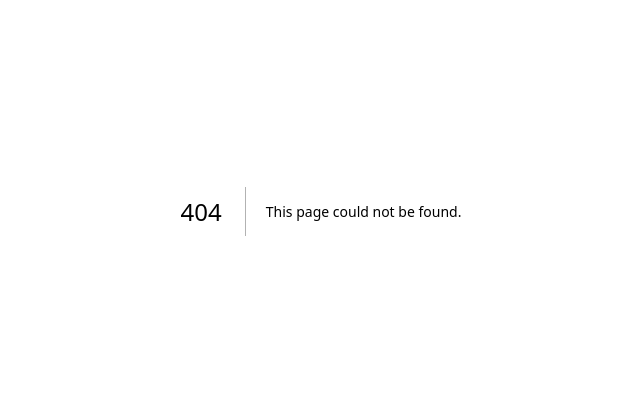
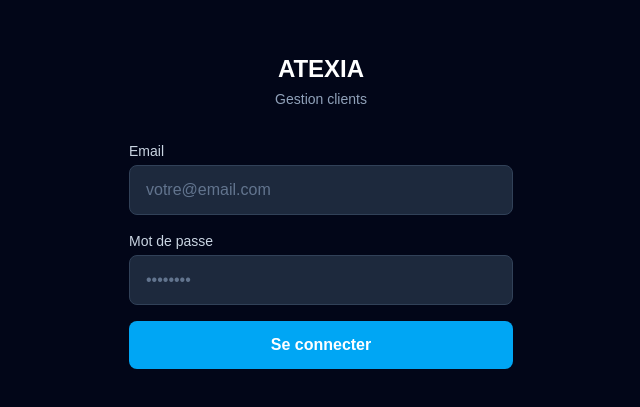
Before and after one commit to inizanyoann-jenova/gestion-client-mobile-et-fixe, a Next.js app: page /login in a window 1280 px wide. Before the commit this address had no page. Shown: the part 189-596 px from the top of the page, without its empty margins (319-959 px from the left). Built offline with nearby package versions, Linux system fonts and the light colour scheme.

Commit message:
feat: add login page with Supabase auth and Zod validation

```diff
--- /dev/null
+++ b/src/app/(auth)/layout.tsx
@@ -0,0 +1,7 @@
+export default function AuthLayout({ children }: { children: React.ReactNode }) {
+  return (
+    <div className="min-h-screen bg-slate-950 flex items-center justify-center p-4">
+      {children}
+    </div>
+  )
+}
--- /dev/null
+++ b/src/app/(auth)/login/actions.ts
@@ -0,0 +1,25 @@
+'use server'
+
+import { redirect } from 'next/navigation'
+import { createClient } from '@/lib/supabase/server'
+import { loginSchema } from '@/lib/validations/auth'
+
+export async function login(_prevState: unknown, formData: FormData) {
+  const parsed = loginSchema.safeParse({
+    email: formData.get('email'),
+    password: formData.get('password'),
+  })
+
+  if (!parsed.success) {
+    return { error: 'Email ou mot de passe invalide' }
+  }
+
+  const supabase = await createClient()
+  const { error } = await supabase.auth.signInWithPassword(parsed.data)
+
+  if (error) {
+    return { error: 'Email ou mot de passe incorrect' }
+  }
+
+  redirect('/')
+}
--- /dev/null
+++ b/src/app/(auth)/login/page.tsx
@@ -0,0 +1,61 @@
+'use client'
+
+import { useActionState } from 'react'
+import { login } from './actions'
+
+export default function LoginPage() {
+  const [state, formAction, isPending] = useActionState(login, null)
+
+  return (
+    <div className="w-full max-w-sm">
+      <div className="text-center mb-8">
+        <h1 className="text-2xl font-bold text-white">ATEXIA</h1>
+        <p className="text-slate-400 text-sm mt-1">Gestion clients</p>
+      </div>
+
+      <form action={formAction} className="space-y-4">
+        <div>
+          <label htmlFor="email" className="block text-sm text-slate-300 mb-1">
+            Email
+          </label>
+          <input
+            id="email"
+            name="email"
+            type="email"
+            required
+            autoComplete="email"
+            className="w-full bg-slate-800 border border-slate-700 rounded-lg px-4 py-3 text-white placeholder-slate-500 focus:outline-none focus:ring-2 focus:ring-sky-500"
+            placeholder="votre@email.com"
+          />
+        </div>
+
+        <div>
+          <label htmlFor="password" className="block text-sm text-slate-300 mb-1">
+            Mot de passe
+          </label>
+          <input
+            id="password"
+            name="password"
+            type="password"
+            required
+            autoComplete="current-password"
+            className="w-full bg-slate-800 border border-slate-700 rounded-lg px-4 py-3 text-white placeholder-slate-500 focus:outline-none focus:ring-2 focus:ring-sky-500"
+            placeholder="••••••••"
+          />
+        </div>
+
+        {state?.error && (
+          <p className="text-red-400 text-sm text-center" role="alert">{state.error}</p>
+        )}
+
+        <button
+          type="submit"
+          disabled={isPending}
+          className="w-full bg-sky-500 hover:bg-sky-600 disabled:opacity-50 disabled:cursor-not-allowed text-white font-semibold rounded-lg px-4 py-3 transition-colors"
+        >
+          {isPending ? 'Connexion…' : 'Se connecter'}
+        </button>
+      </form>
+    </div>
+  )
+}
--- /dev/null
+++ b/src/lib/validations/auth.ts
@@ -0,0 +1,8 @@
+import { z } from 'zod'
+
+export const loginSchema = z.object({
+  email: z.string().email('Email invalide'),
+  password: z.string().min(1, 'Mot de passe requis'),
+})
+
+export type LoginInput = z.infer<typeof loginSchema>
```
Also changed, not shown: 1 other file (tests, documents, lock files or other folders).
